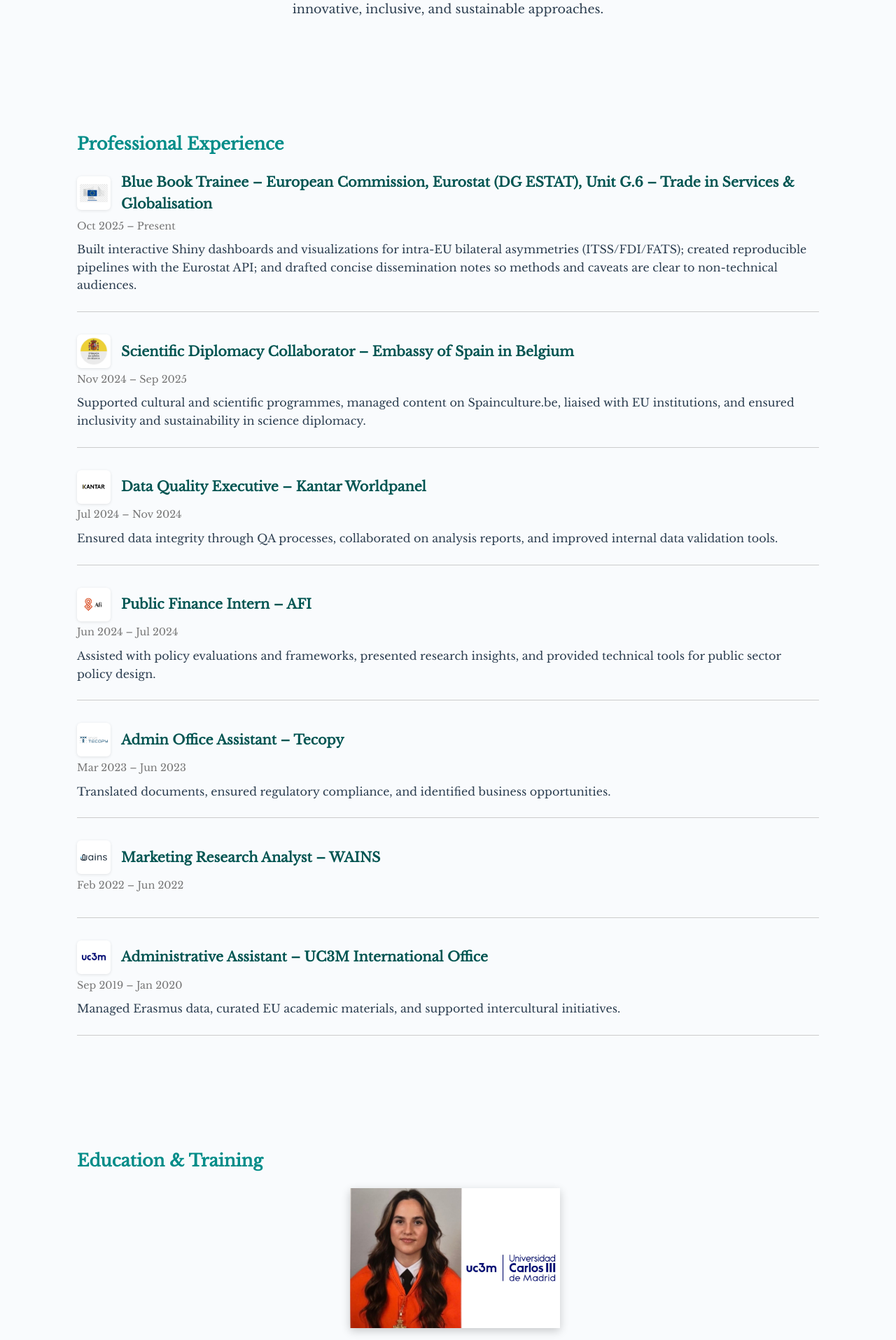
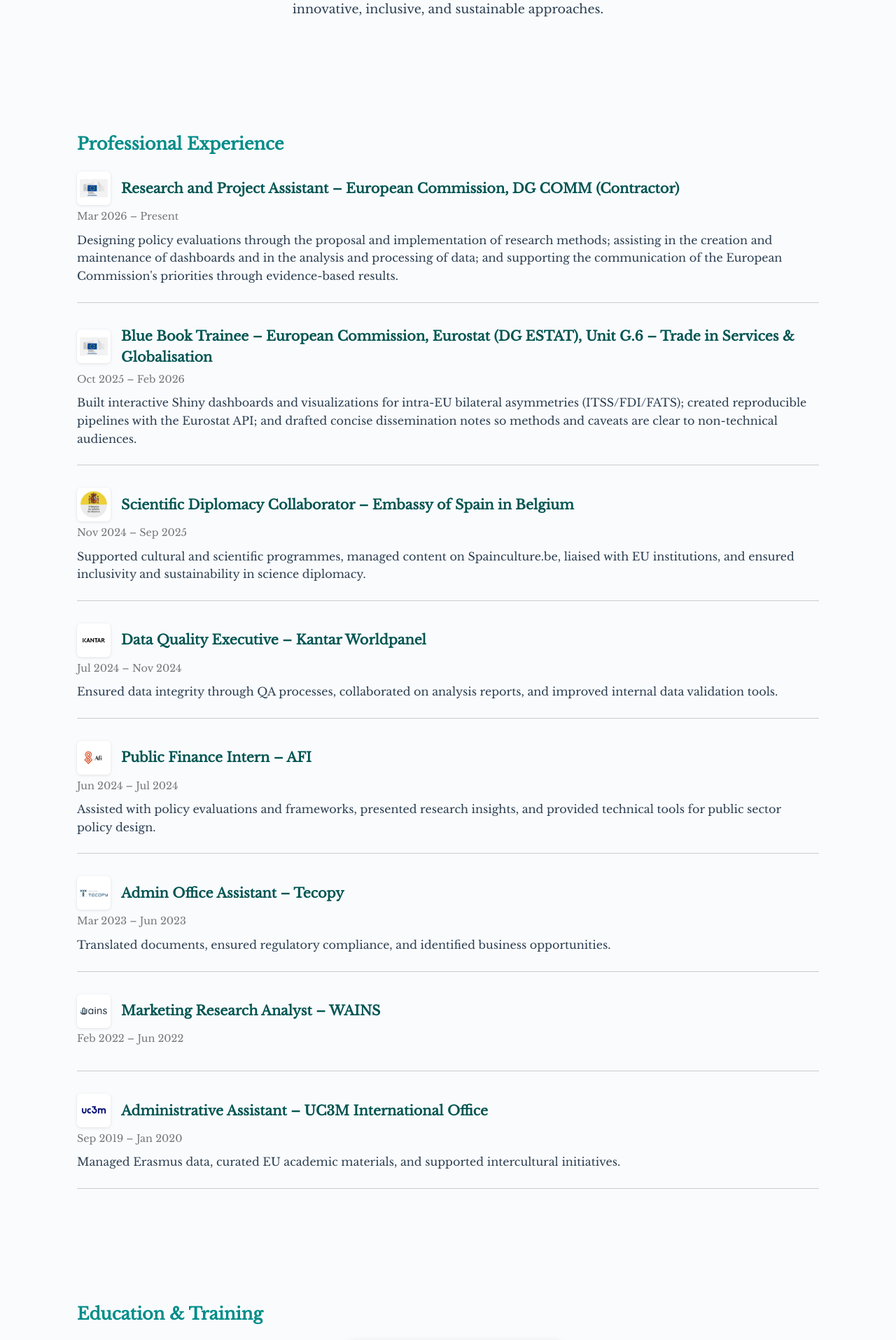
Before and after one commit to laura-martinez00/laura-website, a Flask app: page / in a window 1280 px wide. Shown: the part 818-2733 px from the top of the page at 70% size. Run offline with Flask 3, Linux system fonts and the light colour scheme; some libraries are stand-ins or nearby versions.

Commit message:
Add DG COMM experience entry, update Eurostat end date

```diff
--- a/templates/index.html
+++ b/templates/index.html
@@ -38,13 +38,23 @@
     <h2>Professional Experience</h2>
     <div class="entry-list">
 
+      <!-- European Commission — DG COMM -->
+      <div class="entry" data-aos="fade-up">
+        <div class="entry-header">
+          <img src="{{ url_for('static', filename='images/logos/EC.png') }}" alt="European Commission logo" class="entry-logo">
+          <h4>Research and Project Assistant – European Commission, DG COMM (Contractor)</h4>
+        </div>
+        <span>Mar 2026 – Present</span>
+        <p>Designing policy evaluations through the proposal and implementation of research methods; assisting in the creation and maintenance of dashboards and in the analysis and processing of data; and supporting the communication of the European Commission's priorities through evidence-based results.</p>
+      </div>
+
       <!-- Eurostat — Blue Book Traineeship -->
       <div class="entry" data-aos="fade-up">
         <div class="entry-header">
           <img src="{{ url_for('static', filename='images/logos/EC.png') }}" alt="European Commission / Eurostat logo" class="entry-logo">
           <h4>Blue Book Trainee – European Commission, Eurostat (DG ESTAT), Unit G.6 – Trade in Services & Globalisation</h4>
         </div>
-        <span>Oct 2025 – Present</span>
+        <span>Oct 2025 – Feb 2026</span>
         <p>Built interactive Shiny dashboards and visualizations for intra-EU bilateral asymmetries (ITSS/FDI/FATS); created reproducible pipelines with the Eurostat API; and drafted concise dissemination notes so methods and caveats are clear to non-technical audiences.</p>
       </div>
 
```
